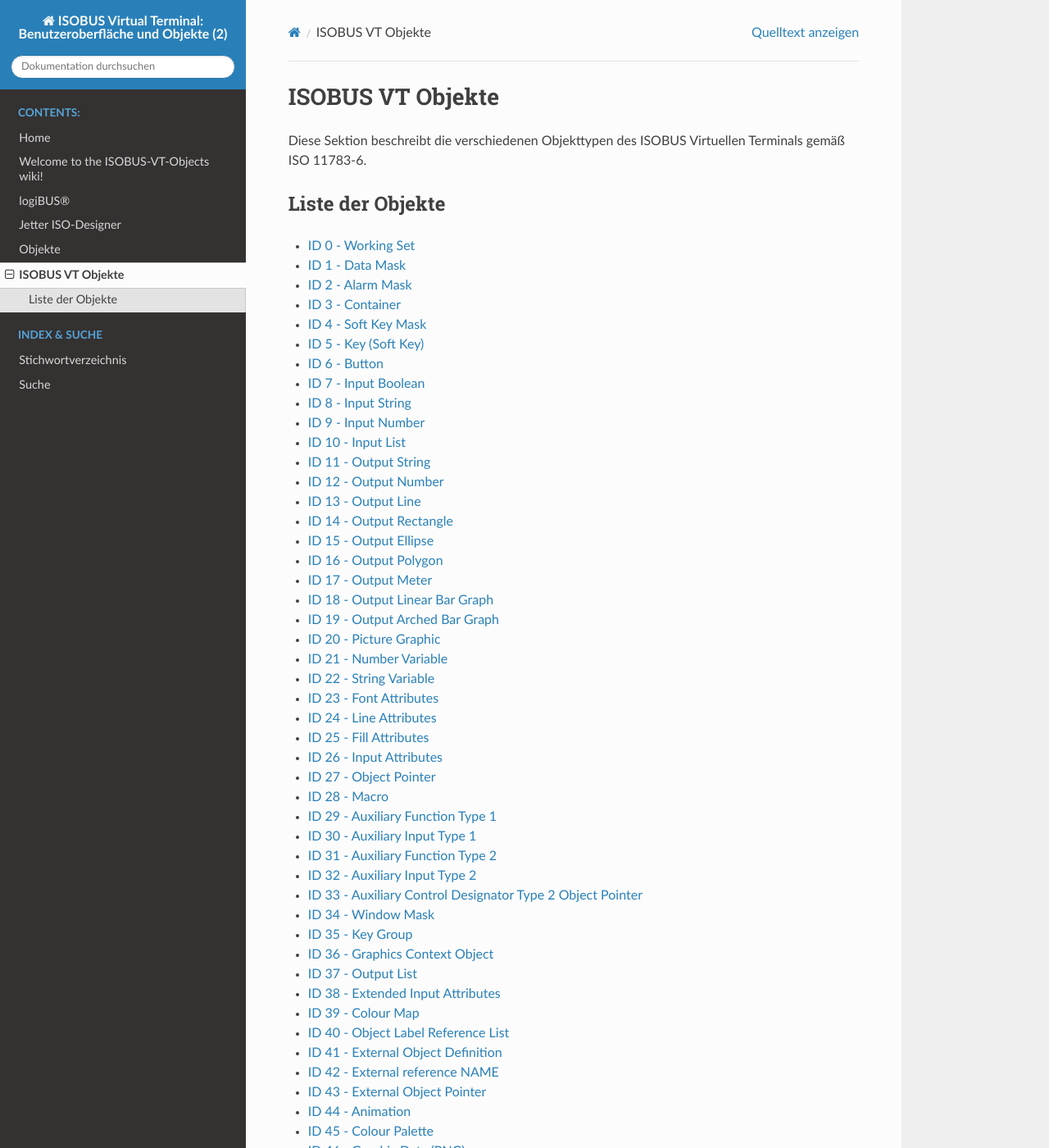
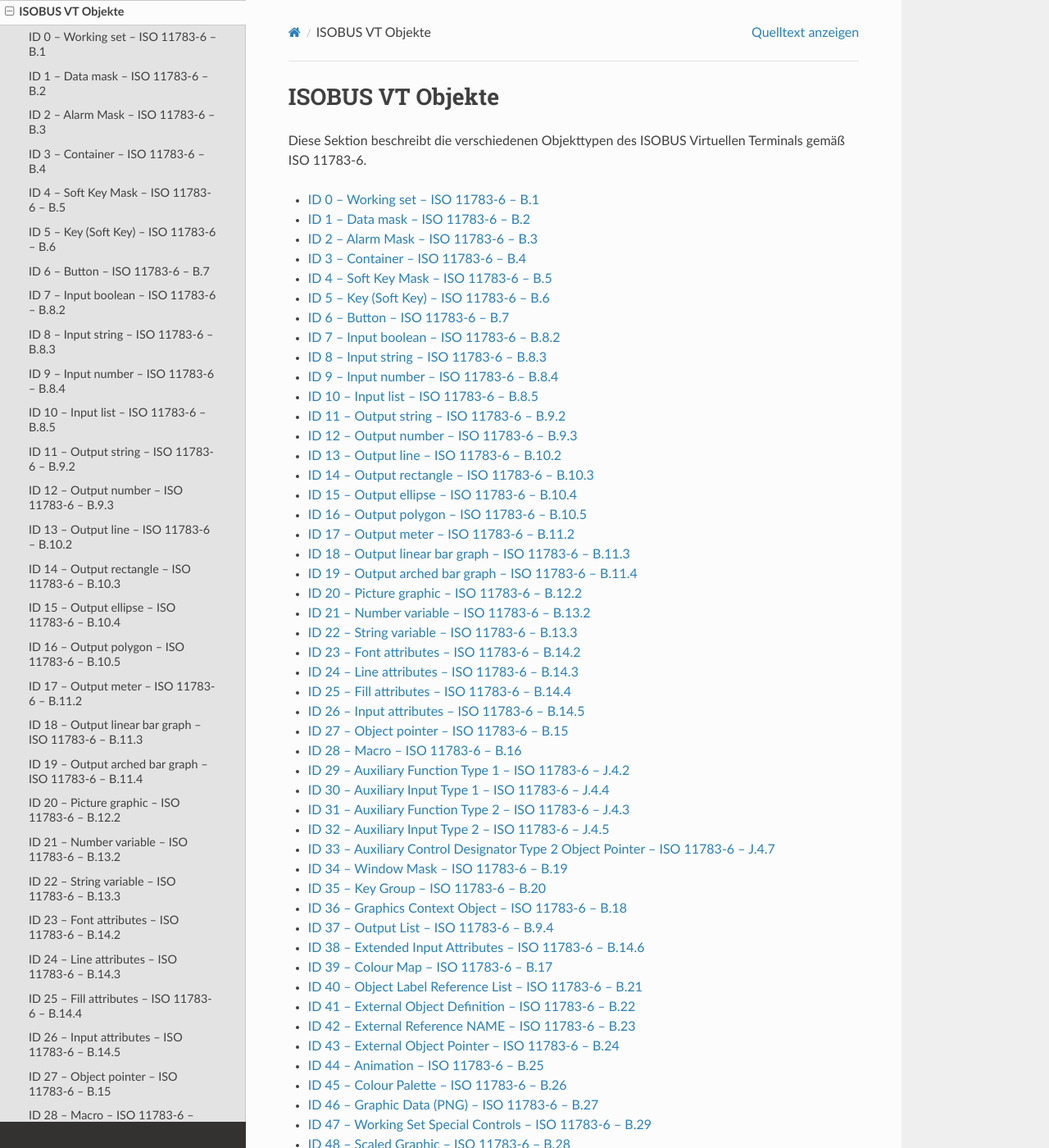
Before and after one commit to Meisterschulen-am-Ostbahnhof-Munchen/ISOBUS-VT-Objects-docs, a Sphinx documentation site: the page built from docs/isobus-objects/index.md, in a window 1280 px wide and 1400 px high. Shown: the whole window at 82% size. Built offline with Sphinx 7.4.7 and the Read the Docs theme 3.1.0, drawn with Linux system fonts in a browser that asks for light colours.

Commit message:
docs: add missing toctree to index pages

````diff
--- a/docs/isobus-objects/index.md
+++ b/docs/isobus-objects/index.md
@@ -4,6 +4,61 @@
 ```
 
 Diese Sektion beschreibt die verschiedenen Objekttypen des ISOBUS Virtuellen Terminals gemäß ISO 11783-6.
+
+
+```{toctree}
+:maxdepth: 1
+
+ID-00---Working-set---ISO-11783-6---B.1.md
+ID-01---Data-mask---ISO-11783-6---B.2.md
+ID-02---Alarm-Mask---ISO-11783-6---B.3.md
+ID-03---Container---ISO-11783-6---B.4.md
+ID-04---Soft-key-mask---ISO-11783-6---B.5.md
+ID-05---Key-(Soft-Key)---ISO-11783-6---B.6.md
+ID-06---Button---ISO-11783-6---B.7.md
+ID-07---Input-boolean---ISO-11783-6---B.8.2.md
+ID-08---Input-string---ISO-11783-6---B.8.3.md
+ID-09---Input-number---ISO-11783-6---B.8.4.md
+ID-10---Input-list---ISO-11783-6---B.8.5.md
+ID-11---Output-string---ISO-11783-6---B.9.2.md
+ID-12---Output-number---ISO-11783-6---B.9.3.md
+ID-13---Output-line---ISO-11783-6---B.10.2.md
+ID-14---Output-rectangle---ISO-11783-6---B.10.3.md
+ID-15---Output-ellipse---ISO-11783-6---B.10.4.md
+ID-16---Output-polygon---ISO-11783-6---B.10.5.md
+ID-17---Output-meter---ISO-11783-6---B.11.2.md
+ID-18---Output-linear-bar-graph---ISO-11783-6---B.11.3.md
+ID-19---Output-arched-bar-graph---ISO-11783-6---B.11.4.md
+ID-20---Picture-graphic---ISO-11783-6---B.12.2.md
+ID-21---Number-variable---ISO-11783-6---B.13.2.md
+ID-22---String-variable---ISO-11783-6---B.13.3.md
+ID-23---Font-attributes---ISO-11783-6---B.14.2.md
+ID-24---Line-attributes---ISO-11783-6---B.14.3.md
+ID-25---Fill-attributes---ISO-11783-6---B.14.4.md
+ID-26---Input-attributes---ISO-11783-6---B.14.5.md
+ID-27---Object-pointer---ISO-11783-6---B.15.md
+ID-28---Macro---ISO-11783-6---B.16.md
+ID-29---Auxiliary-Function-Type-1---ISO-11783-6---J.4.2.md
+ID-30---Auxiliary-Input-Type-1---ISO-11783-6---J.4.4.md
+ID-31---Auxiliary-Function-Type-2---ISO-11783-6---J.4.3.md
+ID-32---Auxiliary-Input-Type-2---ISO-11783-6---J.4.5.md
+ID-33---Auxiliary-Control-Designator-Type-2---ISO-11783-6---J.4.7.md
+ID-34---Window-Mask---ISO-11783-6---B.19.md
+ID-35---Key-Group---ISO-11783-6---B.20.md
+ID-36---Graphics-Context---ISO-11783-6---B.18.md
+ID-37---Output-List---ISO-11783-6---B.9.4.md
+ID-38---Extended-Input-Attributes---ISO-11783-6---B.14.6.md
+ID-39---Colour-Map---ISO-11783-6---B.17.md
+ID-40---Object-Label-Reference-List---ISO-11783-6---B.21.md
+ID-41---External-Object-Definition---ISO-11783-6---B.22.md
+ID-42---External-reference-NAME---ISO-11783-6---B.23.md
+ID-43---External-Object-Pointer---ISO-11783-6---B.24.md
+ID-44---Animation---ISO-11783-6---B.25.md
+ID-45---Colour-Palette---ISO-11783-6---B.26.md
+ID-46---Graphic-Data---ISO-11783-6---B.27.md
+ID-47---Working-Set-Special-Controls---ISO-11783-6---B.29.md
+ID-48---Scaled-Graphic---ISO-11783-6---B.28.md
+```
 
 ## Liste der Objekte
 
````
Also changed, not shown: docs/index.md (+29 -0 lines).
